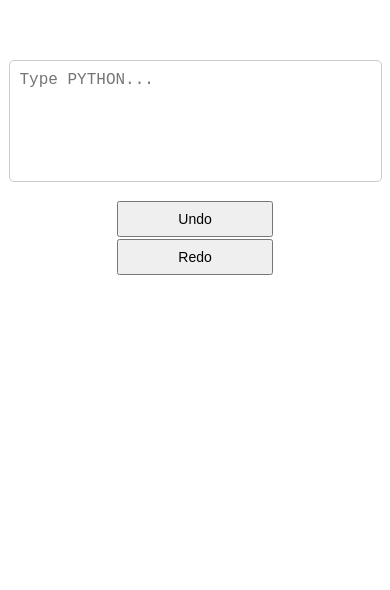
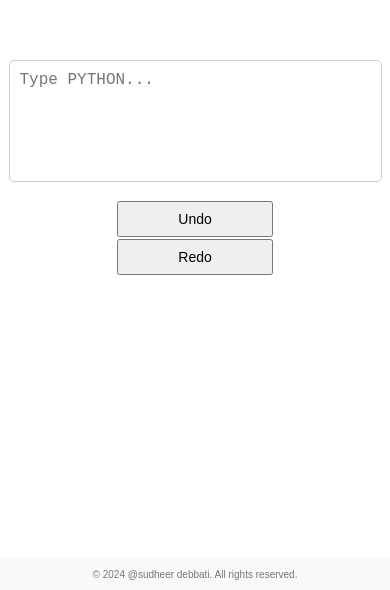
Before and after one commit to Debbatisudheer/stack-undo-redo, a plain HTML site: page index.html in a window 390 px wide. Shown: the part 254-844 px from the top of the page. Drawn offline with Linux system fonts and the light colour scheme.

Commit message:
Update index.html

```diff
--- a/index.html
+++ b/index.html
@@ -42,6 +42,16 @@
             button {
                 width: 40%;
             }
+              footer {
+            position: fixed;  /* Fixed position to keep the footer at the bottom */
+            bottom: 0;
+            width: 100%;
+            text-align: center;
+            font-size: 10px;
+            color: #777;
+            padding: 10px 0;  /* Add padding for better visibility */
+            background-color: #f9f9f9;
+        }
         }
     </style>
 </head>
@@ -75,5 +85,8 @@
             }
         });
     </script>
+    <footer>
+        &copy; 2024 @sudheer debbati. All rights reserved.
+    </footer>
 </body>
 </html>
```
